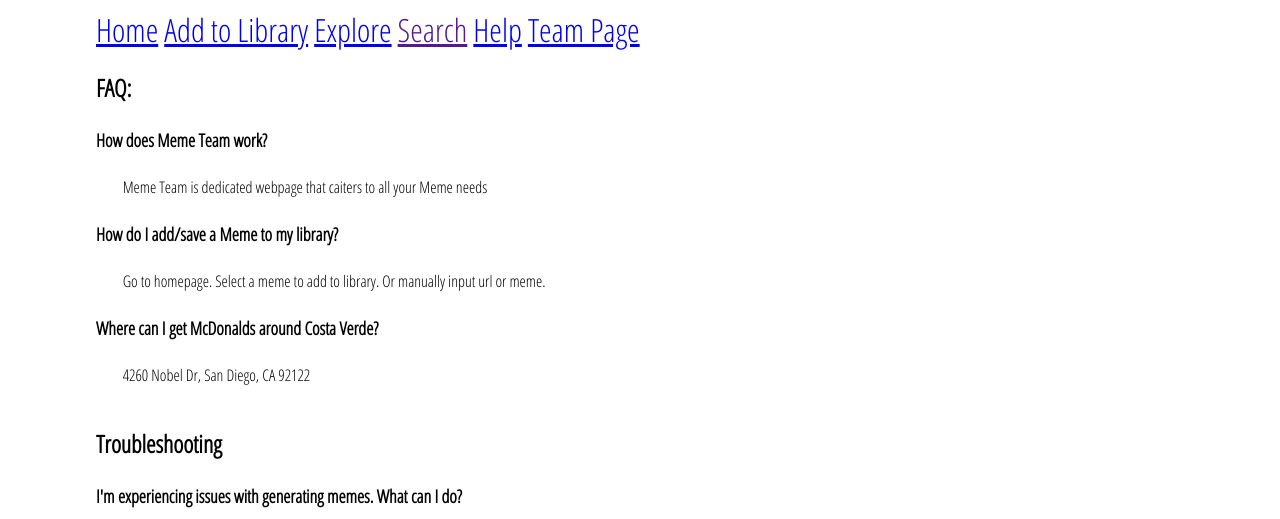
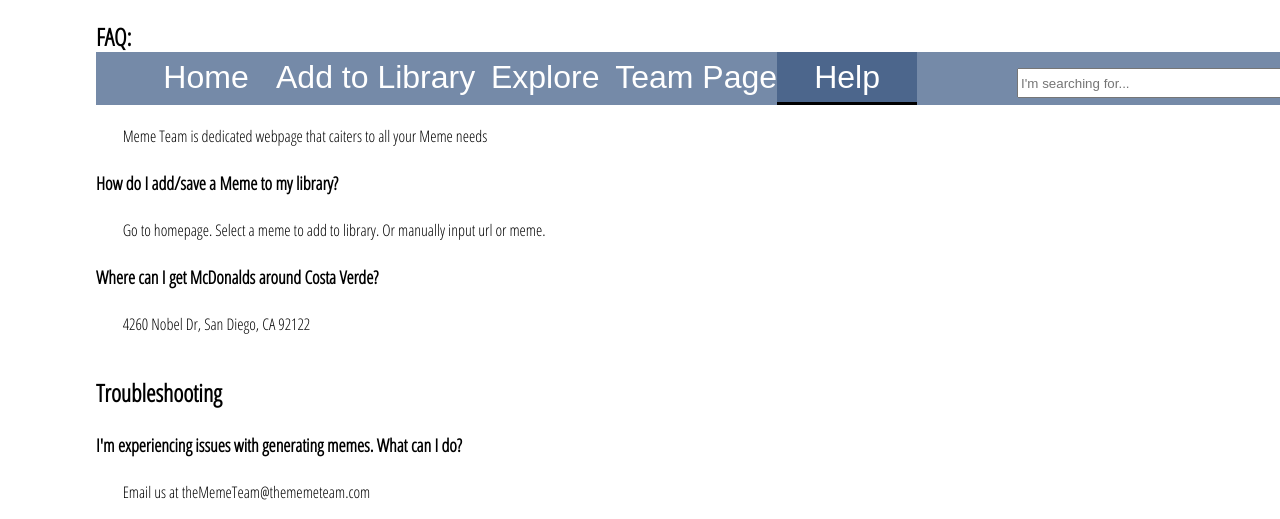
Before and after one commit to k3luu/cse134b, a plain HTML site: page helper.html in a window 1280 px wide. Shown: the top 519 px of the page. Drawn offline with Linux system fonts and the light colour scheme.

Commit message:
added navbar to all pages

```diff
--- a/helper.html
+++ b/helper.html
@@ -5,6 +5,7 @@
 <head>
     <title>Meme Team - Help</title>
     <meta charset="UTF-8">
+    <link rel="stylesheet" type="text/css" href="navBar.css">
     <link href='http://fonts.googleapis.com/css?family=Open+Sans+Condensed:300' rel='stylesheet' type='text/css'>
 
     <style type="text/css">
@@ -28,18 +29,18 @@
 </head>
 
 <body>
-    <!-- header below-->
     <header role="banner">
-        <div id="header">
-            <div class="inner">
-                <span><a href="index.html">Home</a></span>
-                <span><a href="addPage.html">Add to Library</a></span>
-                <span><a href="explore.html">Explore</a></span>
-                <span><a href="">Search</a>	</span>
-                <span><a href="helper.html">Help</a></span>
-                <span><a href="memeT.html">Team Page</a></span>
-            </div>
-        </div>
+        <ul>
+            <li><a href="index.html">Home</a></li>
+            <li><a href="addPage.html">Add to Library</a></li>
+            <li><a href="explore.html">Explore</a></li>
+            <li><a href="memeT.html">Team Page</a></li>
+            <li><a href="helper.html" class="currentPage">Help</a></li>
+            <li><form>
+                <input type="text" id="searchBox" value placeholder = "I'm searching for..." />
+                <input type="image" id="searchButton" src="images/search.png" alt="Search"/>
+            </form></li>
+        </ul>
     </header>
     <!-- header above -->
 
--- a/navBar.css
+++ b/navBar.css
@@ -1,6 +1,10 @@
+body{
+    margin: 0;
+}
 
 ul {
-    position: absolute;
+    position: fixed;
+    min-width: 1200px;
     width: 100%;
     background: #758AA8;
 }
```
Also changed, not shown: addPage.html (+12 -12 lines), explore.html (+12 -12 lines), index.html (+1 -1 lines), viewMeme.html (+12 -12 lines).
